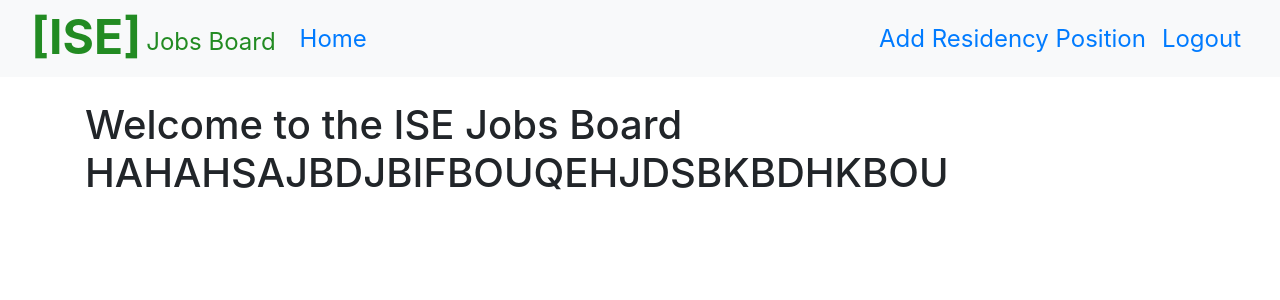
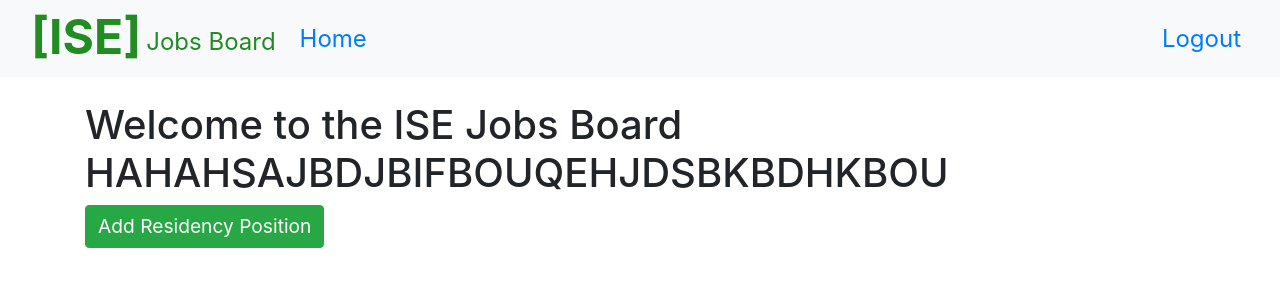
Before and after one commit to SyedFahimRahman/B4Epic, a Flask app: page / in a window 1280 px wide. Shown: the top 300 px of the page. Run offline with Flask 3, Linux system fonts and the light colour scheme; the visitor is signed in with stand-in values (Sample User, id 1).

Commit message:
add residency button

```diff
--- a/app.py
+++ b/app.py
@@ -145,7 +145,7 @@ def view_assignments():
     return "<br>".join(output)
 
 @app.route("/company/add-residency", methods=["GET", "POST"])
-def company_add_residency():
+def add_residency():
     # Check if user is logged in and is an approved company
     if session.get("role") != "company":
         flash("Company access only.")
--- a/templates/add_residency.html
+++ b/templates/add_residency.html
@@ -1,4 +1,4 @@
-<!-- filepath: app/templates/add_job.html -->
+<!-- filepath: app/templates/add_residency.html -->
 
 {% extends "base.html" %}
 
@@ -13,7 +13,7 @@
     <label>Title: <input type="text" name="title" required></label><br>
     <label>Description: <textarea name="description" required></textarea></label><br>
     <label>Requirements: <textarea name="requirements"></textarea></label><br>
-    <button type="submit">Post Job</button>
+    <button type="submit">Post Residency</button>
 </form>
 {% with messages = get_flashed_messages() %}
   {% if messages %}
--- a/templates/base.html
+++ b/templates/base.html
@@ -34,11 +34,6 @@
           </ul>
           <ul class="navbar-nav ml-auto">
             {% if session.get("email") %}
-              {% if session.get("role") == "company" %}
-                <li class="nav-item">
-                  <a class="nav-link" href="{{ url_for('company_add_residency') }}" style="font-size: 1.5em;">Add Residency Position</a>
-                </li>
-              {% endif %}
               <li class="nav-item">
                 <a class="nav-link" href="{{ url_for('logout') }}" style="font-size: 1.5em;">Logout</a>
               </li>
--- a/templates/index.html
+++ b/templates/index.html
@@ -46,4 +46,11 @@
 
 {% block content %}
   <h1>Welcome to the ISE Jobs Board HAHAHSAJBDJBIFBOUQEHJDSBKBDHKBOU</h1>
+
+  {% if session.get("role") == "company" and session.get("email") %}
+  <a href="{{ url_for('add_residency') }}" class="btn btn-success" style="font-size: 1.2em;">
+    Add Residency Position
+  </a>
+{% endif %}
+
 {% endblock %}
```
